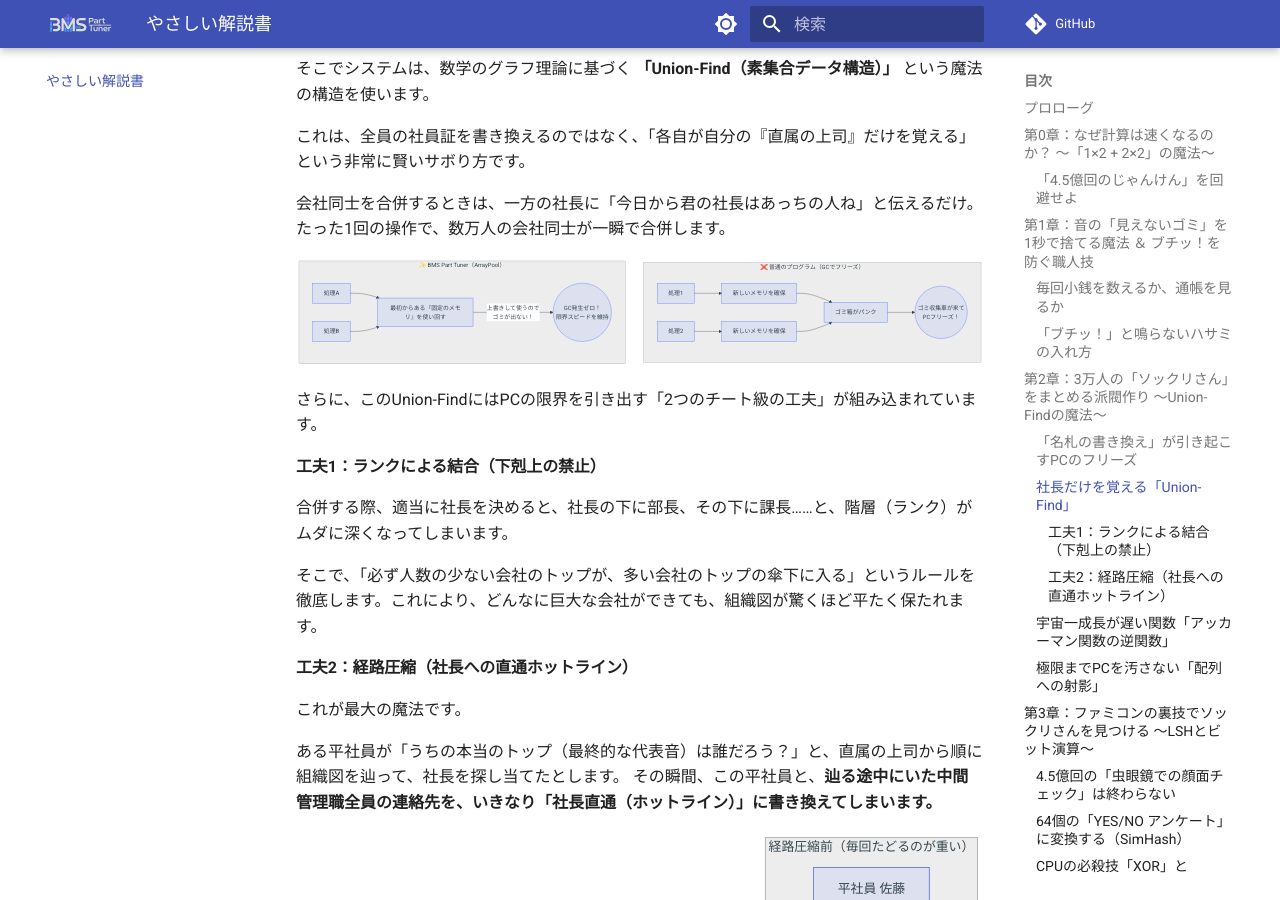
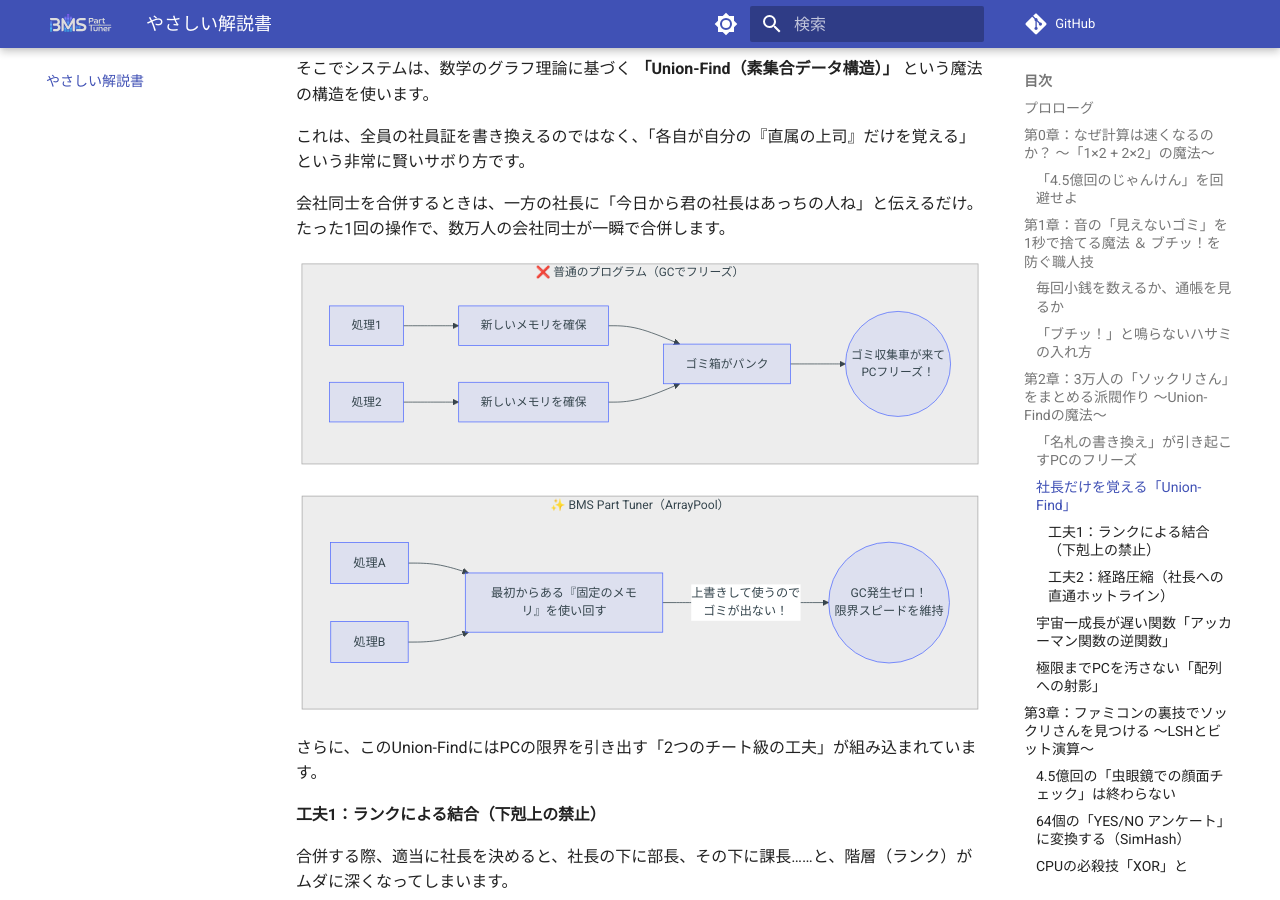
Before and after one commit to bms-atelier-kyokufu/BmsPartTuner, an MkDocs documentation site: the page built from docs/casual_guide.md, in a window 1280 px wide and 900 px high, scrolled down 4548 px. Built offline with MkDocs 1.6.1 and Material for MkDocs 9.7.7, drawn with Linux system fonts in a browser that asks for light colours; comment, search, counter and statistics services are not loaded.

````diff
--- a/docs/casual_guide.md
+++ b/docs/casual_guide.md
@@ -143,6 +143,10 @@
         皿2 --> ゴミ箱
         ゴミ箱 --> GC((ゴミ収集車が来て<br>PCフリーズ！))
     end
+```
+
+```mermaid
+graph TD
     subgraph with_arraypool ["✨ BMS Part Tuner（ArrayPool）"]
         棚[最初からある『固定のメモリ』を使い回す]
         処理A --> 棚
````
